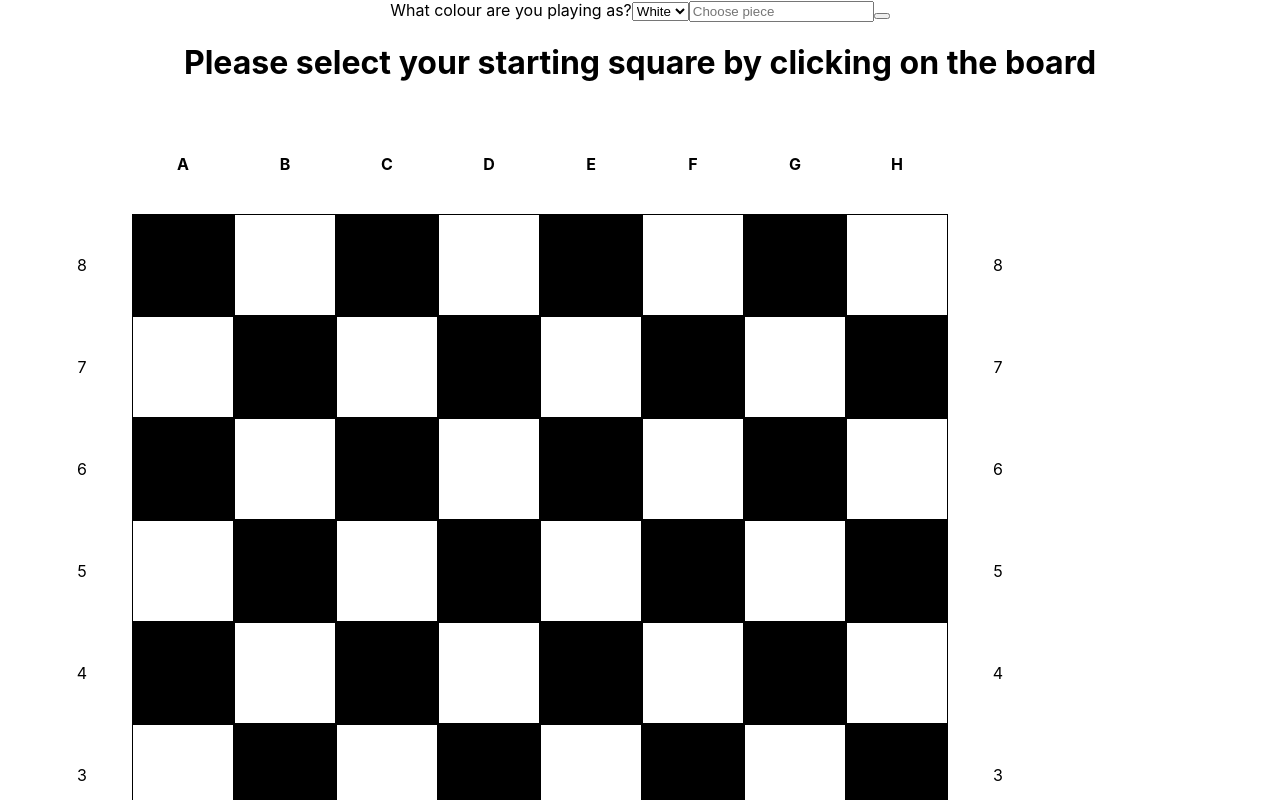
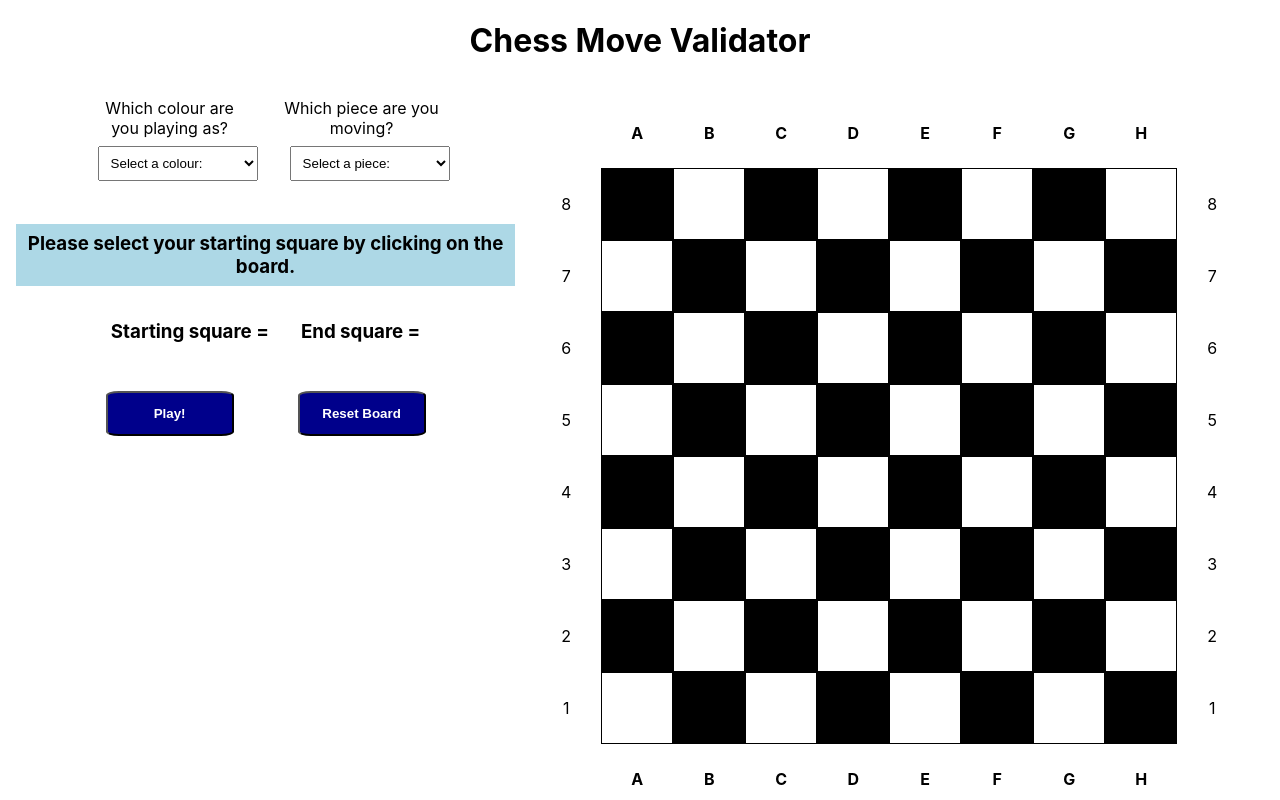
Before and after one commit to natasha-mann/chess, a React (Create React App) app: page / in a window 1280 px wide. Shown: the top 800 px of the page. Built offline with nearby package versions, Linux system fonts and the light colour scheme.

Commit message:
styling changes

```diff
--- a/src/App.css
+++ b/src/App.css
@@ -1,38 +1,72 @@
 .App {
   text-align: center;
+  margin: 1rem;
 }
 
-.App-logo {
-  height: 40vmin;
-  pointer-events: none;
+.layout {
+  display: flex;
+  flex-direction: row;
 }
 
-@media (prefers-reduced-motion: no-preference) {
-  .App-logo {
-    animation: App-logo-spin infinite 20s linear;
-  }
+.select-container {
+  width: 30%;
+  display: flex;
+  justify-content: center;
 }
 
-.App-header {
-  background-color: #282c34;
-  min-height: 100vh;
+.select {
   display: flex;
   flex-direction: column;
-  align-items: center;
-  justify-content: center;
-  font-size: calc(10px + 2vmin);
-  color: white;
 }
 
-.App-link {
-  color: #61dafb;
+.chosen {
+  display: flex;
 }
 
-@keyframes App-logo-spin {
-  from {
-    transform: rotate(0deg);
-  }
-  to {
-    transform: rotate(360deg);
-  }
+.chosen-text {
+  margin: 1rem;
 }
+
+.red {
+  color: red;
+}
+
+.instruction {
+  background-color: lightblue;
+  padding: 0.5rem;
+}
+
+.form {
+  display: flex;
+  flex-direction: column;
+  width: 40%;
+  align-items: center;
+}
+
+.select {
+  width: 10rem;
+  justify-content: center;
+  padding: 0.5rem;
+  margin: 0.5rem;
+}
+
+.button {
+  padding: 0.8rem;
+  background-color: darkblue;
+  color: white;
+  font-weight: bold;
+  border-radius: 10%;
+  margin: 2rem;
+  width: 8rem;
+}
+
+.button:hover {
+  cursor: pointer;
+  background-color: azure;
+  color: darkblue;
+}
+
+.table-container {
+  display: flex;
+  justify-content: center;
+}
--- a/src/App.tsx
+++ b/src/App.tsx
@@ -1,5 +1,5 @@
 import React, { useState } from "react";
-import canMove from "./utils";
+import canMove, { pieces } from "./utils";
 
 import "./App.css";
 import { ChessBoard } from "./components/ChessBoard";
@@ -15,31 +15,38 @@ function App() {
   const [startSquare, setStartSquare] = useState("");
   const [endSquare, setEndSquare] = useState("");
   const [colour, setColour] = useState("");
+  const [error, setError] = useState(false);
 
   const [validMove, setValidMove] = useState(ValidMove.unset);
 
   const handleSelectSquare = (e: React.MouseEvent<HTMLElement>) => {
+    setError(false);
     if (startSquare === "") {
-      console.log((e.target as HTMLElement).id);
       setStartSquare((e.target as HTMLElement).id);
     }
 
     if (startSquare && endSquare === "") {
-      console.log((e.target as HTMLElement).id);
       setEndSquare((e.target as HTMLElement).id);
     }
   };
 
   const handleColour = (e: React.ChangeEvent<HTMLSelectElement>) => {
+    setError(false);
     setColour(e.target.value);
   };
 
-  const handlePiece = (e: React.ChangeEvent<HTMLInputElement>) => {
+  const handlePiece = (e: React.ChangeEvent<HTMLSelectElement>) => {
+    setError(false);
     setPiece(e.target.value);
   };
 
   const handleSubmit = (e: React.FormEvent<HTMLFormElement>) => {
     e.preventDefault();
+
+    if (!piece || !colour || !startSquare || !endSquare) {
+      setError(true);
+    }
+
     const result = canMove(piece, startSquare, endSquare, colour);
 
     const isValid = result ? ValidMove.true : ValidMove.false;
@@ -47,43 +54,99 @@ function App() {
     setValidMove(isValid);
   };
 
+  const resetBoard = () => {
+    setError(false);
+    setPiece("");
+    setColour("");
+    setStartSquare("");
+    setEndSquare("");
+    setValidMove(ValidMove.unset);
+  };
+
   return (
     <div className="App">
-      <form onSubmit={handleSubmit}>
-        <label>What colour are you playing as?</label>
-        <select onChange={handleColour}>
+      <h1>Chess Move Validator</h1>
+      <div className="layout">
+        <form onSubmit={handleSubmit} className="form">
+          <div className="select-container">
+            <div className="select">
+              <label>Which colour are you playing as?</label>
+              <select
+                onChange={handleColour}
+                className="select"
+                value={colour || ""}
+              >
+                <option value="">Select a colour:</option>
                 <option value="white">White</option>
                 <option value="black">Black</option>
               </select>
-        <input
-          id="piece"
-          placeholder="Choose piece"
+            </div>
+            <div className="select">
+              <label>Which piece are you moving?</label>
+              <select
                 onChange={handlePiece}
-        ></input>
-        <button type="submit"></button>
-      </form>
+                className="select"
+                value={piece || ""}
+              >
+                <option value="">Select a piece:</option>
+                {pieces.map((piece) => {
+                  return <option value={piece}>{piece}</option>;
+                })}
+              </select>
+            </div>
+          </div>
+
           {startSquare === "" && (
-        <h1>Please select your starting square by clicking on the board</h1>
+            <h3 className="instruction">
+              Please select your starting square by clicking on the board.
+            </h3>
           )}
-      {startSquare && <h2>Starting square = {startSquare}</h2>}
+          {startSquare && endSquare === "" && (
+            <h3 className="instruction">
+              Please select your ending square by clicking on the board.
+            </h3>
+          )}
 
-      {startSquare && endSquare === "" && (
-        <h1>Please select your ending square by clicking on the board</h1>
+          <div className="chosen">
+            <h3 className="chosen-text">
+              Starting square = <span className="red">{startSquare}</span>
+            </h3>
+
+            <h3 className="chosen-text">
+              End square = <span className="red">{endSquare}</span>
+            </h3>
+          </div>
+
+          {error && (
+            <h4 className="red">
+              Please make sure you've selected your piece, colour and squares!
+            </h4>
           )}
-      {endSquare && <h2>End square = {endSquare}</h2>}
-
+          <div>
+            <button type="submit" className="button">
+              Play!
+            </button>
+            <button type="button" className="button" onClick={resetBoard}>
+              Reset Board
+            </button>
+          </div>
           {validMove === ValidMove.true && (
-        <h1>This is a valid move!! Great Job!</h1>
+            <h2>This is a valid move!! Great Job!</h2>
           )}
           {validMove === ValidMove.false && (
-        <h1>This is not a valid move!! Try again.</h1>
+            <h2>This is not a valid move!! Try again.</h2>
           )}
+        </form>
+
+        <div className="table-container">
           <ChessBoard
             handleSelectSquare={handleSelectSquare}
             startSquare={startSquare}
             endSquare={endSquare}
           />
         </div>
+      </div>
+    </div>
   );
 }
 
--- a/src/components/chessboard.module.css
+++ b/src/components/chessboard.module.css
@@ -1,7 +1,6 @@
 .table {
-  /* border: 1px solid black; */
   border-spacing: 0;
-  margin: 2rem;
+  margin: 1rem;
 }
 
 .row {
@@ -9,8 +8,8 @@
 }
 
 .square {
-  width: 100px;
-  height: 100px;
+  width: 70px;
+  height: 70px;
   margin: 0;
   padding: 0;
 }
--- a/src/utils/index.ts
+++ b/src/utils/index.ts
@@ -1,13 +1,13 @@
+export const validColumns = ["A", "B", "C", "D", "E", "F", "G", "H"];
+export const validRows = [1, 2, 3, 4, 5, 6, 7, 8];
+export const pieces = ["pawn", "rook", "king", "queen", "knight", "bishop"];
+
 export default function canMove(
   piece: string,
   start: string,
   end: string,
   colour: string = "white"
 ): Boolean {
-  const validColumns = ["A", "B", "C", "D", "E", "F", "G", "H"];
-  const validRows = [1, 2, 3, 4, 5, 6, 7, 8];
-  const pieces = ["pawn", "rook", "king", "queen", "knight", "bishop"];
-
   const [startCol, sRow] = start.split("");
   const [endCol, eRow] = end.split("");
 
```
Lines whose indentation alone changed are shown as unchanged.
